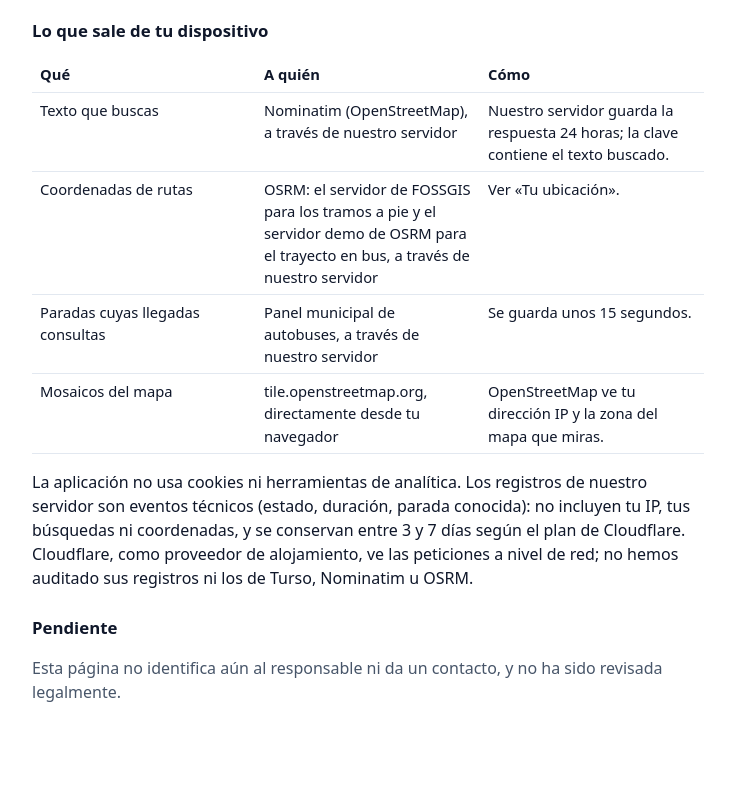
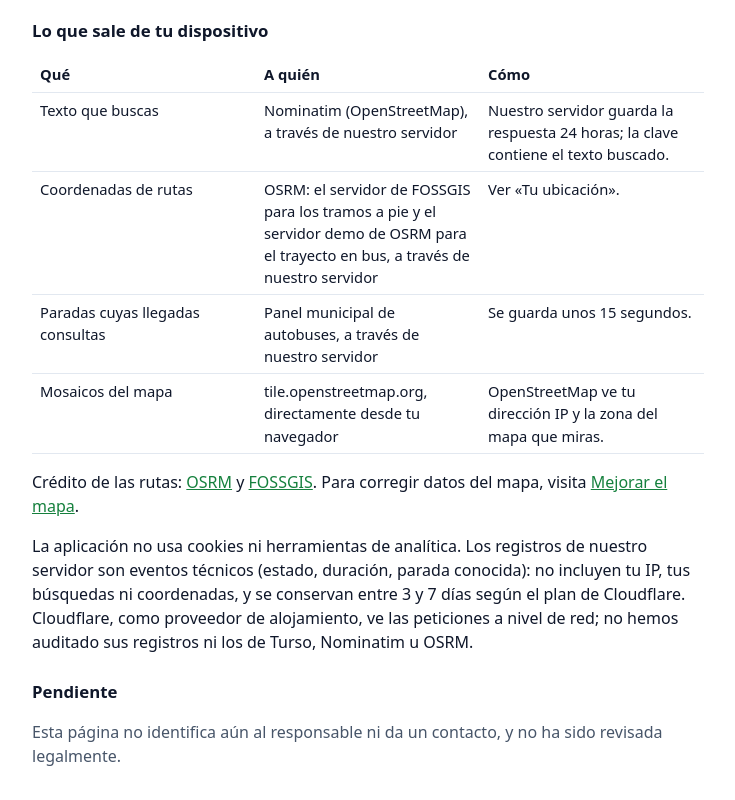
Before and after one commit to valentinlineiro/cadiz-walk-or-bus, a website: page public/privacy.html in a window 1280 px wide. Shown: the part 881-1681 px from the top of the page, without its empty margins (272-1007 px from the left). Before the commit the page ends 1617 px from the top, so only its background shows below. Drawn offline with Linux system fonts and the light colour scheme.

Commit message:
fix: include routing credit in privacy notice

```diff
--- a/public/privacy.html
+++ b/public/privacy.html
@@ -42,6 +42,7 @@
     <tr><td>Paradas cuyas llegadas consultas</td><td>Panel municipal de autobuses, a través de nuestro servidor</td><td>Se guarda unos 15 segundos.</td></tr>
     <tr><td>Mosaicos del mapa</td><td>tile.openstreetmap.org, directamente desde tu navegador</td><td>OpenStreetMap ve tu dirección IP y la zona del mapa que miras.</td></tr>
   </table>
+  <p>Crédito de las rutas: <a href="https://project-osrm.org/" target="_blank" rel="noopener">OSRM</a> y <a href="https://www.fossgis.de/" target="_blank" rel="noopener">FOSSGIS</a>. Para corregir datos del mapa, visita <a href="https://www.openstreetmap.org/fixthemap" target="_blank" rel="noopener">Mejorar el mapa</a>.</p>
   <p>La aplicación no usa cookies ni herramientas de analítica. Los registros de nuestro servidor son eventos técnicos (estado, duración, parada conocida): no incluyen tu IP, tus búsquedas ni coordenadas, y se conservan entre 3 y 7 días según el plan de Cloudflare. Cloudflare, como proveedor de alojamiento, ve las peticiones a nivel de red; no hemos auditado sus registros ni los de Turso, Nominatim u OSRM.</p>
 
   <h2>Pendiente</h2>
```
